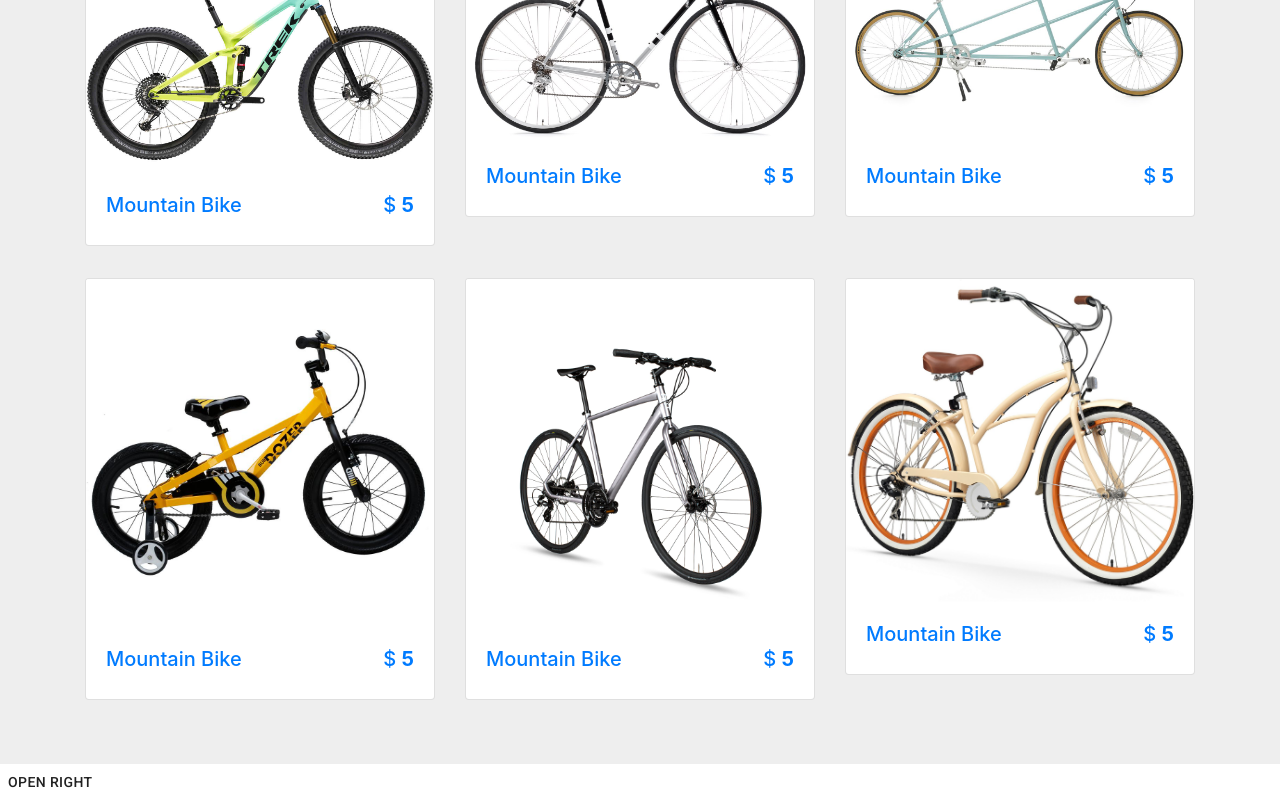
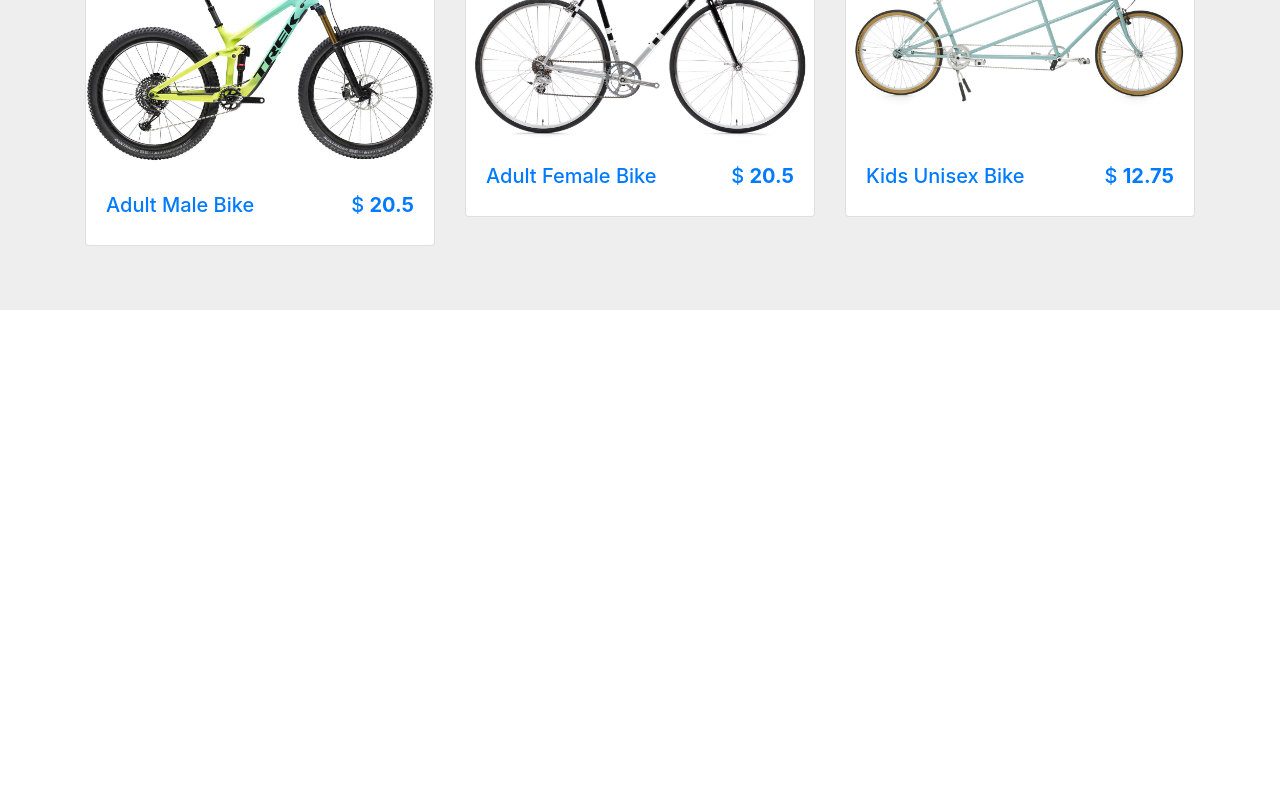
Before and after one commit to wvazquez/bicycle-checkout, a React (Create React App) app in the folder react-project/: page / in a window 1280 px wide. Shown: the part 1058-1858 px from the top of the page. After the commit the page ends 1368 px from the top, so only its background shows below. Built offline with nearby package versions, Linux system fonts and the light colour scheme; a web font is replaced by a local one.

Commit message:
Product card and store show actual items.

```diff
--- a/react-project/src/App.js
+++ b/react-project/src/App.js
@@ -6,7 +6,6 @@ import Navigation from './components/Navigation';
 import Bicycles from './pages/Bicycles';
 import ProductPage from './pages/ProductPage';
 import Checkout from './components/Checkout';
-import SideCart from './components/SideCart';
 
 
 class App extends Component {
@@ -33,7 +32,6 @@ class App extends Component {
           <Route exact path='/bicycles/:id' render={(props) => <ProductPage {...props} addToCart={this.addToCart}/>} />
           <Route exact path='/checkout' component={Checkout}/>
         </Switch>
-        <SideCart/>
       </Router>
 
     );
--- a/react-project/src/components/Jumbotron/index.js
+++ b/react-project/src/components/Jumbotron/index.js
@@ -4,7 +4,7 @@ import './style.css';
 const Jumbotron = ()=>(
     <div className="jumbotron jumbotron-fluid jumbotron-bicycle">
       <div className="container">
-        <h1 className="text-capitalize">Reserve. Pick-up.<strong class="jumbotron-title ">Explore!</strong></h1>
+        <h1 className="text-capitalize">Reserve. Pick-up.<strong className="jumbotron-title ">Explore!</strong></h1>
         <a href="#store" className="btn jumbotron-link text-uppercase my-2">View rentals</a>
       </div>
     </div>
--- a/react-project/src/components/Navigation/index.js
+++ b/react-project/src/components/Navigation/index.js
@@ -108,15 +108,16 @@ class Navigation extends Component {
       <div className="grow">
         <AppBar position="static" className='appbar'>
           <Toolbar>
-
-            <Typography className="appbar-title" variant="h6" noWrap>
-              Bicycle Rental
-            </Typography>
+            <Link to='/'>
+              <Typography className="appbar-title" variant="h6" noWrap>
+                Bicycle Rental
+              </Typography>
+            </Link>
 
             <div className="grow" />
             <div className="sectionDesktop">
               <Link to='/'> <Button className="button">Home</Button></Link>
-              <Link to='/store'> <Button className="button">Store</Button></Link>
+              <Link to='/checkout'> <Button className="button">Checkout</Button></Link>
 
             </div>
             <IconButton aria-label="show 4 new items in shopping cart" color="inherit"
--- a/react-project/src/components/ProductCard/index.js
+++ b/react-project/src/components/ProductCard/index.js
@@ -15,19 +15,18 @@ import './style.css';
 export default function ProductCard(props) {
 
   return (
-    <Link to='/bicycles/1' className="col-10 col-sm-6 col-lg-4 mx-auto my-3 store-item sweets" data-item="sweets">
+    <Link to={`/bicycles/${props.id}`} className="col-10 col-sm-6 col-lg-4 mx-auto my-3 store-item sweets">
           <div className="card">
             <div className="img-container">
-              <img src={props.image} className="card-img-top store-img" alt=""/>
+              <img src={props.image} className="card-img-top store-img" alt={props.name}/>
               <span className="store-item-icon">
                 <i className="fas fa-shopping-cart"></i>
               </span>
             </div>
             <div className="card-body">
               <div className="card-text d-flex justify-content-between text-capitalize">
-                <h5 id="store-item-name">mountain bike</h5>
-                <h5 className="store-item-value">$ <strong id="store-item-price" className="font-weight-bold">5</strong></h5>
-
+                <h5 id="store-item-name">{props.name}</h5>
+                <h5 className="store-item-value">$ <strong id="store-item-price" className="font-weight-bold">{props.price}</strong></h5>
               </div>
             </div>
           </div>
--- a/react-project/src/components/ProductStore/index.js
+++ b/react-project/src/components/ProductStore/index.js
@@ -1,10 +1,20 @@
 import React from 'react';
 
 import ProductCard from '../ProductCard';
+import {products} from '../../data/bikerentals.json';
+
 import './style.css';
 
-const ProductStore = () => (
-
+const ProductStore = () => {
+  const placeholderImages = [
+    '/bicycles/mountainbike.jpg',
+    "/bicycles/roadbike.jpg",
+    "/bicycles/tandembike.jpg",
+    "/bicycles/kidsbike.jpg",
+    "/bicycles/hybridbike.jpg",
+    "/bicycles/beachcruiserbike.jpeg"
+  ];
+  return (
   <div id="store" className="store py-5">
     <div className="container">
       <div className="row">
@@ -12,17 +22,29 @@ const ProductStore = () => (
           <h1 className="text-capitalize">Bicycle <strong className="banner-title ">Rentals</strong></h1>
         </div>
       </div>
-
       <div className="store-items row" id="store-items">
-          <ProductCard image="/bicycles/mountainbike.jpg" />
+      {
+            products.map((product, index) => {
+              console.log()
+                let {id,name,image,product_type, price} = product;
+                // let price = formatMoney(product.price);
+                if(product_type === 'bike'){
+                    return (
+                        <ProductCard price={price} name={name} key={id} id={id} image={placeholderImages[index]}/>
+                    );
+                }
+            })
+        }
+      </div>
+          {/* <ProductCard image="/bicycles/mountainbike.jpg" />
           <ProductCard image="/bicycles/roadbike.jpg" />
           <ProductCard image="/bicycles/tandembike.jpg" />
           <ProductCard image="/bicycles/kidsbike.jpg" />
           <ProductCard image="/bicycles/hybridbike.jpg" />
-          <ProductCard image="/bicycles/beachcruiserbike.jpeg" />
-        </div>
+          <ProductCard image="/bicycles/beachcruiserbike.jpeg" /> */}
+
     </div>
   </div>
-);
+)};
 
 export default ProductStore;
--- a/react-project/src/components/SideCart/index.js
+++ b/react-project/src/components/SideCart/index.js
@@ -93,7 +93,7 @@ export default function SwipeableTemporaryDrawer() {
 
   return (
     <div>
-      <Button onClick={toggleDrawer('right', true)}>Open Right</Button>
+      {/* <Button onClick={toggleDrawer('right', true)}>Open Right</Button> */}
 
 
       <SwipeableDrawer
--- a/react-project/src/pages/ProductPage/index.js
+++ b/react-project/src/pages/ProductPage/index.js
@@ -55,7 +55,7 @@ class ProductPage extends Component {
                     <div className="container">
                         <div className="row">
                             <div className="col-lg-6">
-                                <img className="d-block w-100" src="/bicycles/beachcruiserbike.jpeg" alt="First slide" />
+                                <img className="d-block w-100" src={this.state.image} alt={this.state.name} />
                             </div>
                             <div className="col-lg-5 ml-auto">
                                 <h2 className="text-primary">{this.state.name} - {this.state.price}</h2>
```
Also changed, not shown: react-project/src/pages/Bicycles.js (+1 -11 lines).
